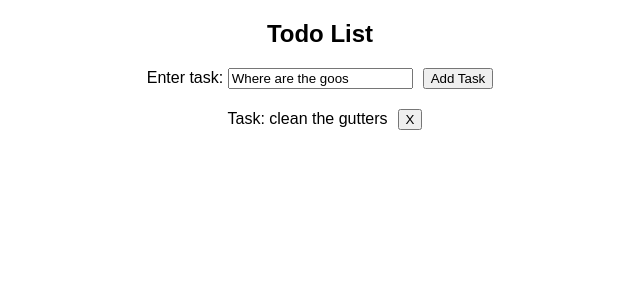
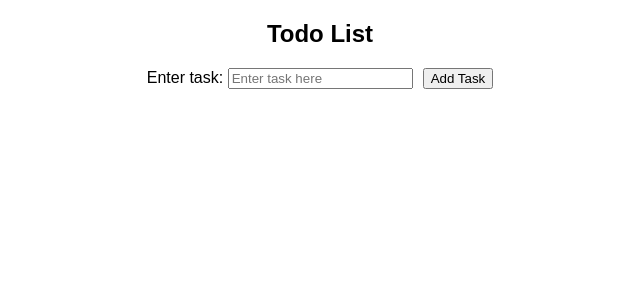
Before and after one commit to jlh040/react-todo-app, a React (Create React App) app: page / in a window 1280 px wide. Shown: the top 300 px of the page, without its empty margins (320-960 px from the left). Built offline with nearby package versions, Linux system fonts and the light colour scheme.

Commit message:
updated the form defaults

```diff
--- a/src/NewTodoForm.js
+++ b/src/NewTodoForm.js
@@ -3,7 +3,7 @@ import './NewTodoForm.css';
 
 const NewTodoForm = ({ addItem }) => {
   const initialState = {
-    task: 'Where are the goos'
+    task: ''
   };
   const [formData, setFormData] = useState(initialState);
   const handleChange = e => {
--- a/src/TodoList.js
+++ b/src/TodoList.js
@@ -4,7 +4,7 @@ import NewTodoForm from './NewTodoForm';
 import Todo from './Todo';
 
 const TodoList = () => {
-  const [todos, setTodos] = useState([{task: 'clean the gutters', id: uuid()}]);
+  const [todos, setTodos] = useState([]);
   const addItem = task => {
     setTodos(currTodos => {
       return [...currTodos, {task, id: uuid()}]
```
